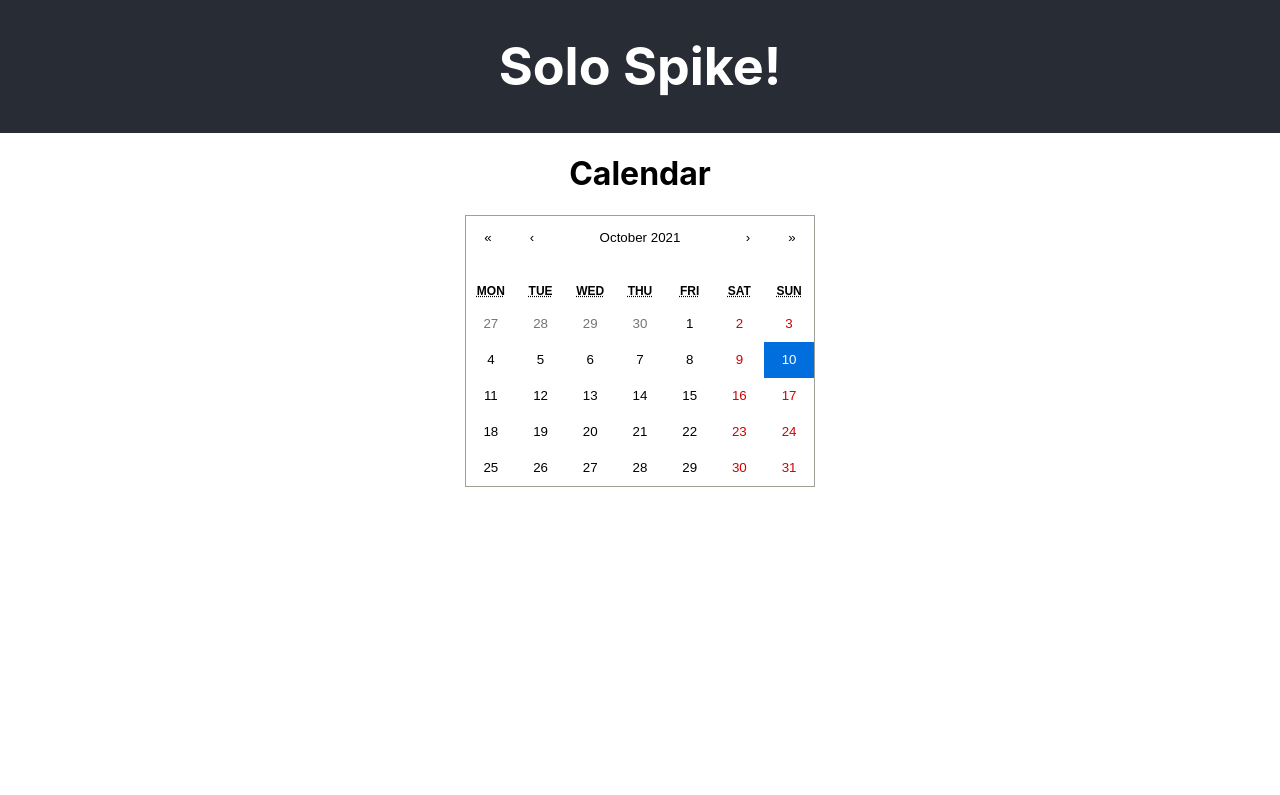
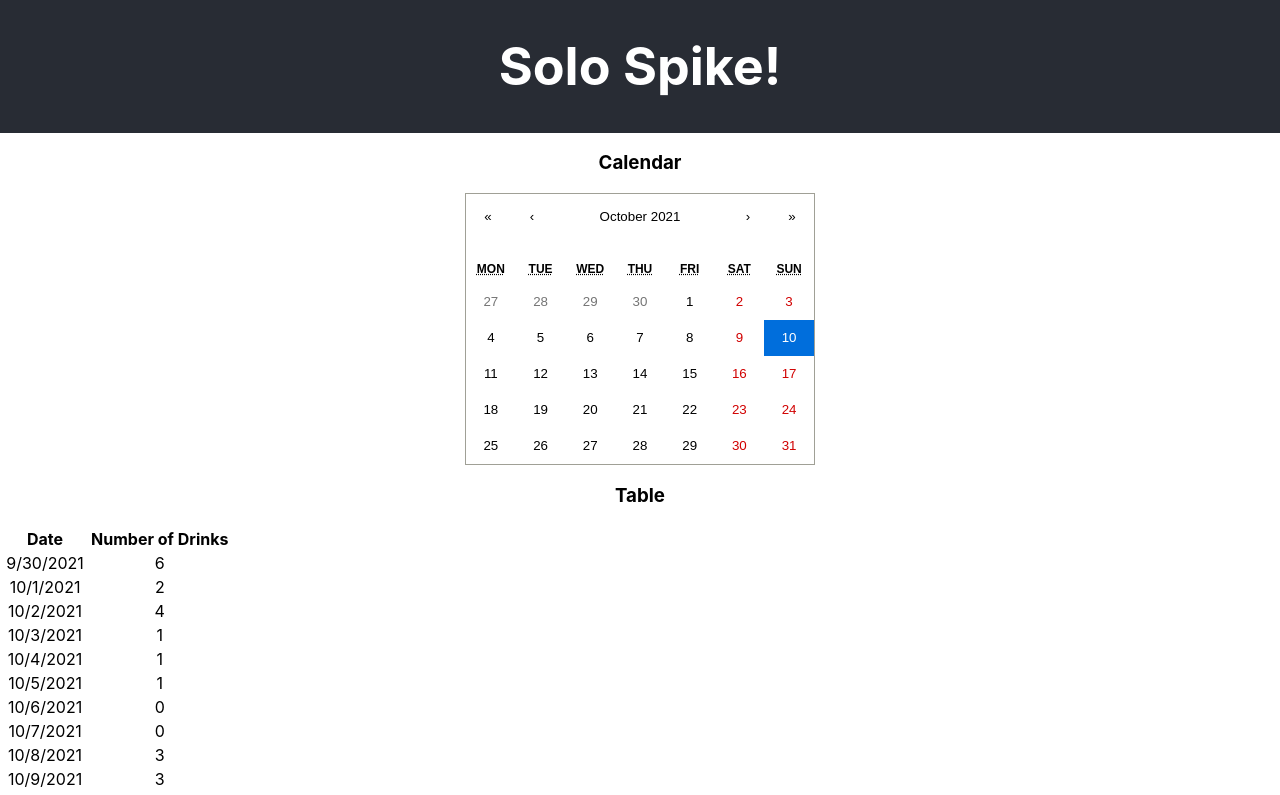
Before and after one commit to AVLynch5/Solo-Spike, a React (Create React App) app: page / in a window 1280 px wide. Shown: the top 795 px of the page. Built offline with nearby package versions, Linux system fonts and the light colour scheme.

Commit message:
CalendarComp - mapped all data onto DOM. Copied .map contents into CalendarCompChild component. Highlight doesn't change on calendar click

```diff
--- a/src/Components/CalendarComp/CalendarComp.jsx
+++ b/src/Components/CalendarComp/CalendarComp.jsx
@@ -7,16 +7,48 @@ import moment from "moment";
 import 'react-calendar/dist/Calendar.css';
 //import CSS
 import './CalendarComp.css'
+import CalenderCompChild from "../CalendarCompChild/CalendarCompChild";
 
 
 function CalendarComp(){
+    //init dateToDisplay
+    let dateToDisplay;
+
     //useState
     const [value, setValue] = useState(new Date());
 
+    //data to display using conditional rendering
+    const dataToShow = [
+        {drinks: 6, date: "2021-10-01T00:00:00+01:00"},
+        {drinks: 2, date: "2021-10-02T00:00:00+01:00"},
+        {drinks: 4, date: "2021-10-03T00:00:00+01:00"},
+        {drinks: 1, date: "2021-10-04T00:00:00+01:00"},
+        {drinks: 1, date: "2021-10-05T00:00:00+01:00"},
+        {drinks: 1, date: "2021-10-06T00:00:00+01:00"},
+        {drinks: 0, date: "2021-10-07T00:00:00+01:00"},
+        {drinks: 0, date: "2021-10-08T00:00:00+01:00"},
+        {drinks: 3, date: "2021-10-09T00:00:00+01:00"},
+        {drinks: 3, date: "2021-10-10T00:00:00+01:00"},
+        {drinks: 0, date: "2021-10-11T00:00:00+01:00"},
+        {drinks: 2, date: "2021-10-12T00:00:00+01:00"},
+        {drinks: 0, date: "2021-10-13T00:00:00+01:00"},
+        {drinks: 0, date: "2021-10-14T00:00:00+01:00"},
+        {drinks: 0, date: "2021-10-15T00:00:00+01:00"},
+        {drinks: 0, date: "2021-10-16T00:00:00+01:00"},
+        {drinks: 0, date: "2021-10-17T00:00:00+01:00"},
+        {drinks: 0, date: "2021-10-18T00:00:00+01:00"},
+        {drinks: 0, date: "2021-10-19T00:00:00+01:00"},
+        {drinks: 11, date: "2021-10-20T00:00:00+01:00"},
+        {drinks: 0, date: "2021-10-21T00:00:00+01:00"},
+        {drinks: 0, date: "2021-10-22T00:00:00+01:00"},
+        {drinks: 3, date: "2021-10-23T00:00:00+01:00"},
+    ];
+
     function onChange(nextValue) {
         setValue(nextValue);
-        const dateToDisplay=(moment(nextValue).format('l'));
+        dateToDisplay=(moment(nextValue).format('l'));
         alert(`The date selected is ${dateToDisplay}`);
+        console.log(nextValue);
         //const dateToDisplay1=(moment(nextValue[0]).format('l'));//first date selected by user when selectRange true
         //const dateToDisplay2=(moment(nextValue[1]).format('l'));//2nd date selected by user when selectRange true
         //alert(`The dates selected are ${dateToDisplay1} and ${dateToDisplay2}`);//display selected dates when selectRange true
@@ -25,7 +57,7 @@ function CalendarComp(){
 
     return(
         <>
-            <h1>Calendar</h1>
+            <h3>Calendar</h3>
             <div className="calContainer">
                 <Calendar
                     onChange={onChange}
@@ -33,6 +65,20 @@ function CalendarComp(){
                     //selectRange={true}//when true, user selects 2 dates on calendar. Dates stored in an array nextValue.
                 />
             </div>
+            <h3>Table</h3>
+            <table>
+                <thead>
+                    <tr>
+                        <th>Date</th>
+                        <th>Number of Drinks</th>
+                    </tr>
+                </thead>
+                <tbody>
+                    {dataToShow.map((day) => {
+                        return(<CalenderCompChild day={day} dateToDisplay={dateToDisplay}/>)
+                    })}
+                </tbody>
+            </table>
         </>
     );
 }
--- /dev/null
+++ b/src/Components/CalendarCompChild/CalendarCompChild.css
@@ -0,0 +1,3 @@
+.highLight {
+    background-color: coral;
+}
--- /dev/null
+++ b/src/Components/CalendarCompChild/CalendarCompChild.jsx
@@ -0,0 +1,25 @@
+import moment from "moment";
+import './CalendarCompChild.css';
+
+function CalenderCompChild({day, dateToDisplay}){
+    const handleStyle = () => {
+        let style = 'filler';
+        if (moment(day.date).format('l') == dateToDisplay) {
+            style = 'highLight';
+        }
+        return style;
+    }
+
+    let style = handleStyle();
+
+    return(
+        <>
+           <tr className={style}>
+               <td>{moment(day.date).format('l')}</td>
+               <td>{day.drinks}</td>
+            </tr>
+        </>
+    );
+}
+
+export default CalenderCompChild;
```
